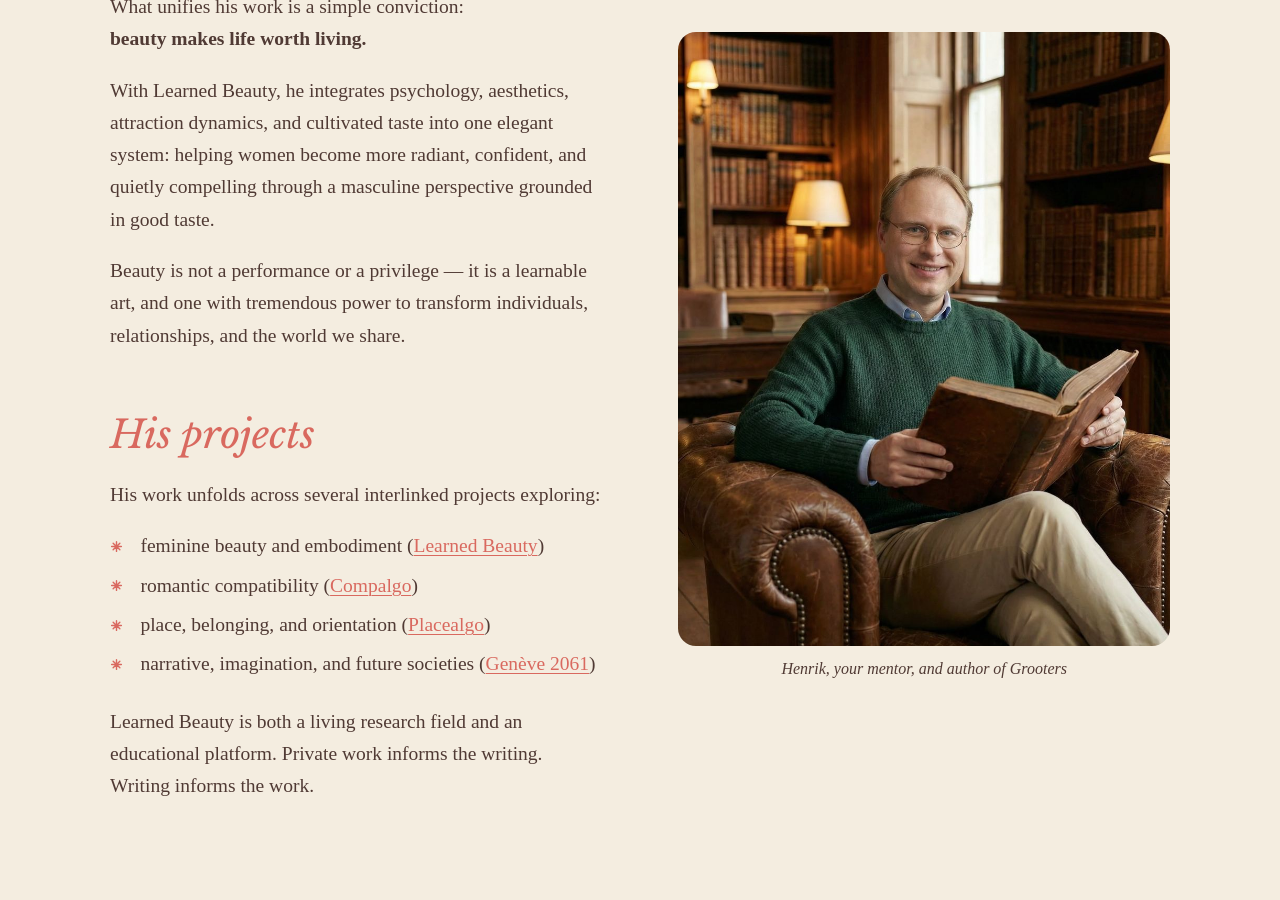
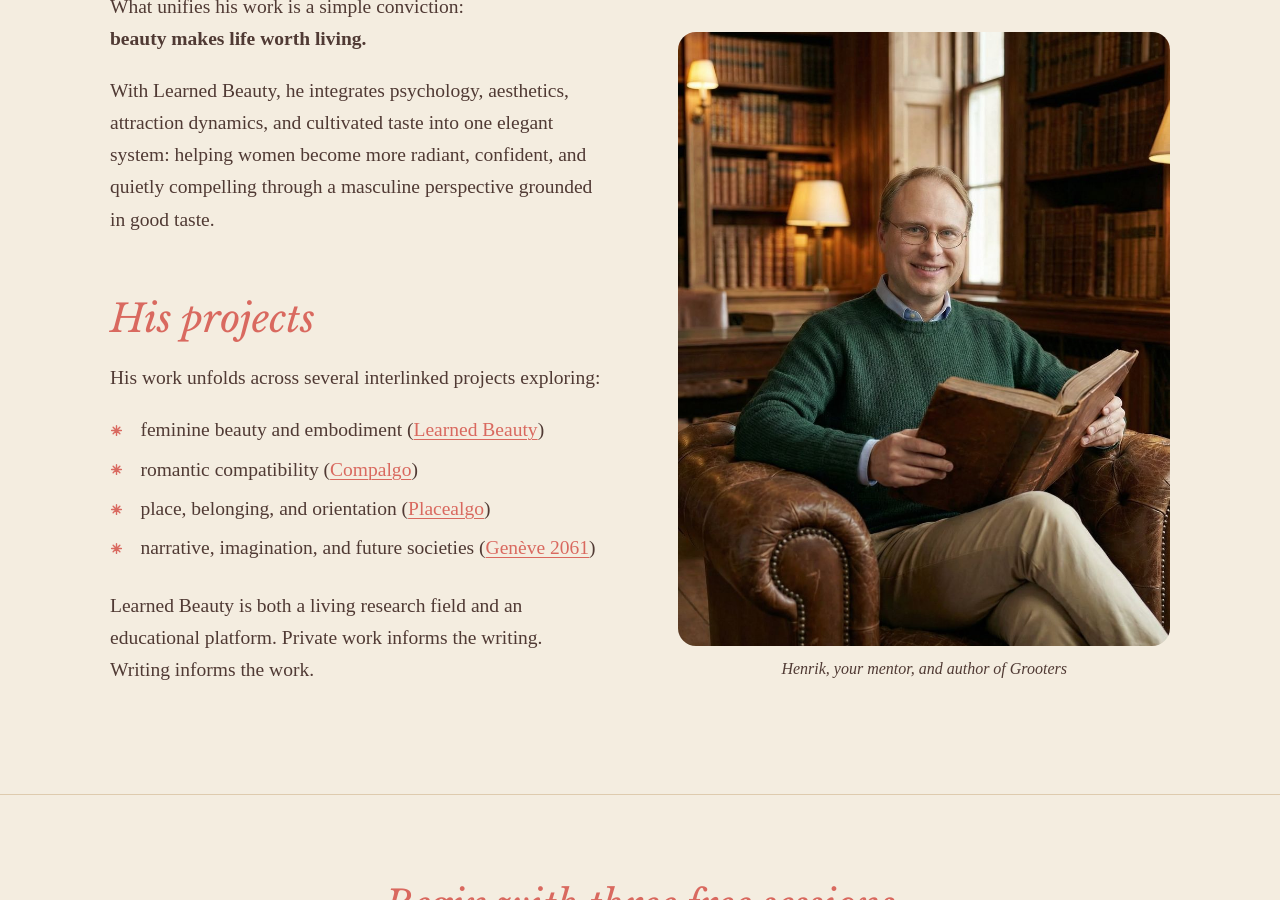
Before and after one commit to LoveAlgo/learnedbeauty, a Jekyll site: the page built from about/index.md, in a window 1280 px wide and 900 px high, scrolled down 2665 px. Built offline with Jekyll 4.4.1, drawn with Linux system fonts in a browser that asks for light colours.

Commit message:
Update about/index.md (via Pages CMS)

```diff
--- a/about/index.md
+++ b/about/index.md
@@ -2,13 +2,13 @@
 layout: page
 title: About
 heading: About
+description: "Why a man mentors women in feminine beauty: the story behind
+  Learned Beauty and its founder, Henrik Hillerström."
 image: /assets/images/henrik-library.jpg
 image_alt: Henrik Hillerström reading in a wood-panelled library
 image_caption: Henrik, your mentor, and author of Grooters
 image_side: right
-description: "Why a man mentors women in feminine beauty: the story behind Learned Beauty and its founder, Henrik Hillerström."
 ---
-
 For as long as I can remember, I (Henrik) have been quietly devoted to the question of beauty — especially feminine beauty — and with the question of what helps a woman truly flourish.
 
 At some point, this curiosity led me to study how professional stylists work. I expected to discover refined systems, deep understanding, and impeccable taste. Instead, what I found surprised me.
@@ -46,7 +46,6 @@ Learned Beauty was born from this realization.
 
 ## Who is Henrik
 
-
 Henrik Hillerström is a multidisciplinary entrepreneur and thinker with a lifelong dedication to beauty, intelligence, and human flourishing. Born in Australia to Swedish parents, raised in Geneva, and now based in the south of France, he brings a cultivated global perspective shaped by life across nine countries and dozens of homes.
 
 His education spans business administration (MBA, University of St. Gallen), urban and regional planning, architecture, and adult education. Professionally, he has worked in finance, entrepreneurship, research, and in the design of compatibility systems for relationships and place-based living.
@@ -58,13 +57,12 @@ What unifies his work is a simple conviction:
 
 With Learned Beauty, he integrates psychology, aesthetics, attraction dynamics, and cultivated taste into one elegant system: helping women become more radiant, confident, and quietly compelling through a masculine perspective grounded in good taste.
 
-Beauty is not a performance or a privilege — it is a learnable art, and one with tremendous power to transform individuals, relationships, and the world we share.
-
 ## His projects
 
 His work unfolds across several interlinked projects exploring:
 
 {: .star-list}
+
 - feminine beauty and embodiment ([Learned Beauty](/))
 - romantic compatibility ([Compalgo](https://www.compalgo.com))
 - place, belonging, and orientation ([Placealgo](https://www.placealgo.com))
```
